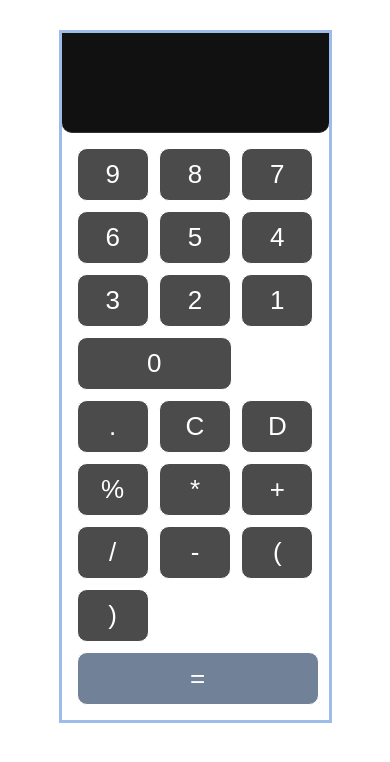
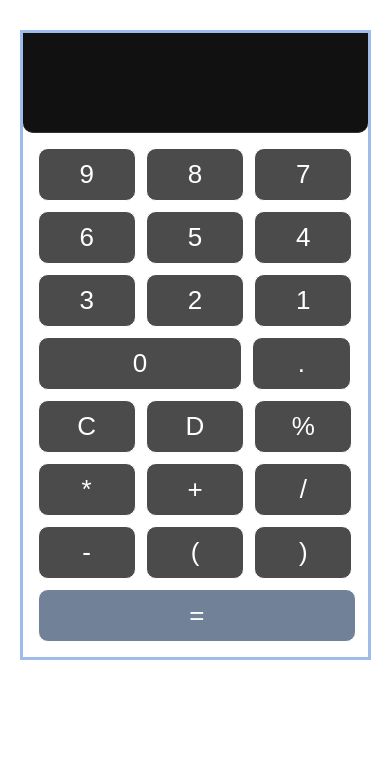
Before and after one commit to bakhiet19/calc, a plain HTML site: page index.html in a window 390 px wide. Drawn offline with Linux system fonts and the light colour scheme.

Commit message:
Add files via upload

```diff
--- a/style.css
+++ b/style.css
@@ -82,8 +82,8 @@
 
 @media(max-width : 468px){
     .calc{
-        max-width: 70%;
-        min-width: 70%;
+        max-width: 90%;
+        min-width: 90%;
         margin: 30px auto;
     }
 
```
